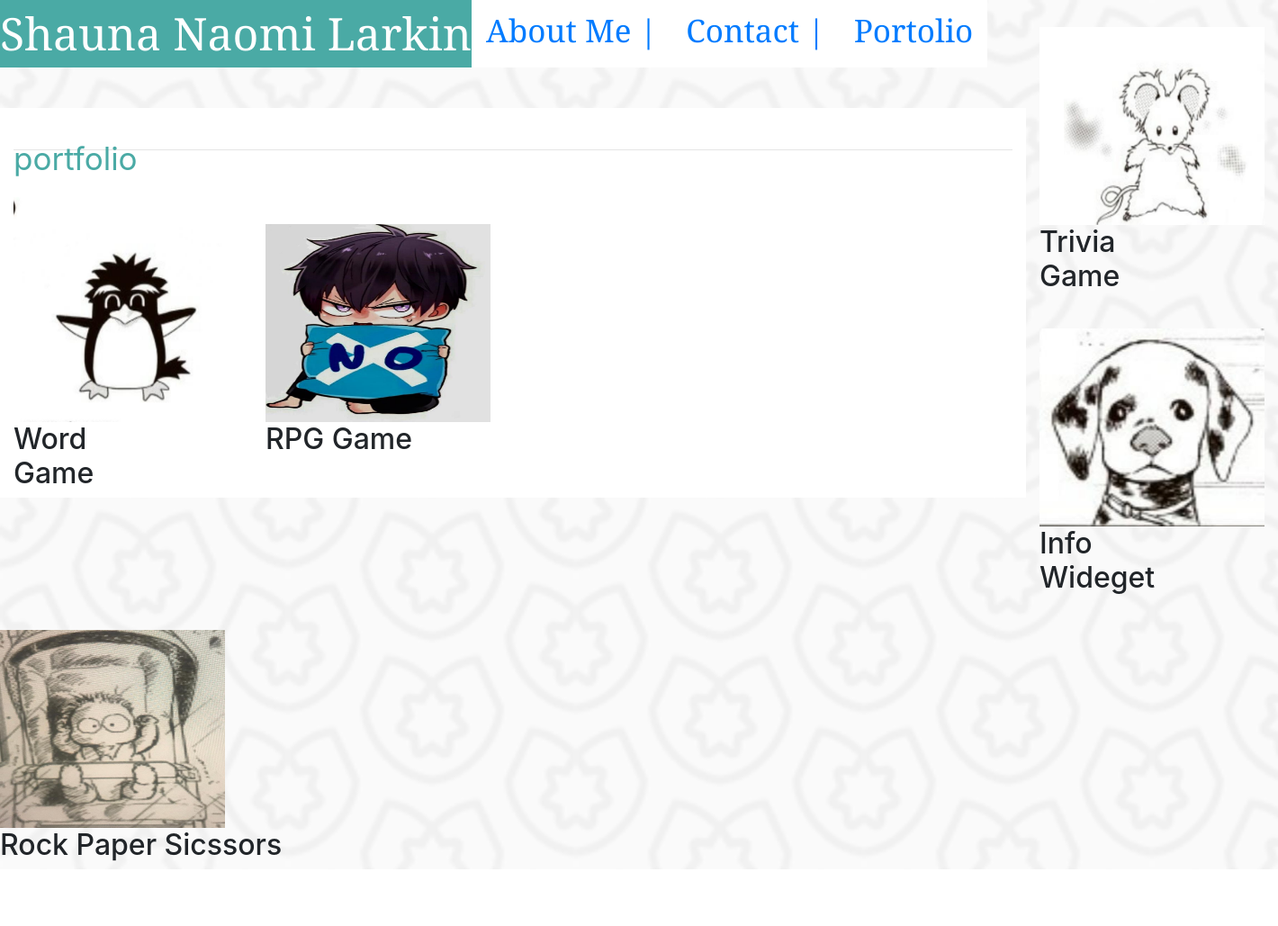
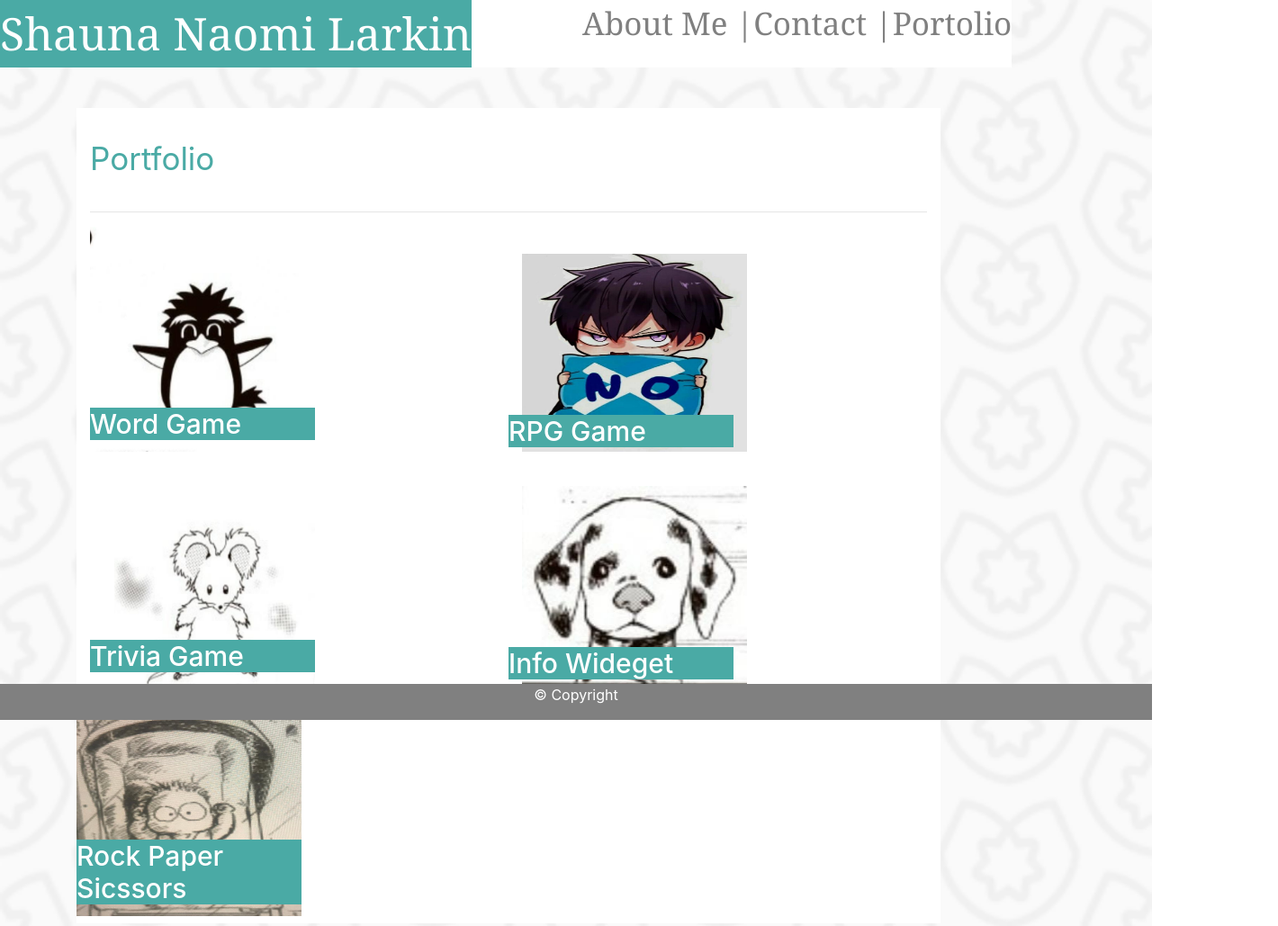
Before and after one commit to waterylime/Bootstrap-Portfolio, a plain HTML site: page portfolio.html in a window 1280 px wide. Shown: the top 1029 px of the page at 90% size, 1420 px wide, since content can reach past the window. Before the commit the page ends 966 px from the top, so only its background shows below. Drawn offline with nearby package versions, Linux system fonts and the light colour scheme.

Commit message:
bootstrap  pfolio is comeplete

```diff
--- a/assets/css/style.css
+++ b/assets/css/style.css
@@ -2,9 +2,8 @@ body {
 	background-image: url("../images/lilypads.png");
 	background-size: cover;
 	background-attachment: fixed;
-
 }
-.containerN{
+.containerN {
 	/* color: gray ; */
 	background-color: white;
 	float: left;
@@ -15,8 +14,8 @@ body {
 	/* padding-left: 420px; */
 	/* display: inline-block; */
 }
-.nav{
-    color: gray !important;
+.nav-item {
+	color: gray;
 	background-color: white;
 	float: left;
 	font-family: Georgia, 'Times New Roman', Times, serif;
@@ -24,7 +23,7 @@ body {
 	background-size: 50px;
 	height: 75px;
 	scroll-padding-left: 300px;
-
+	/* padding-left: 123px;  */
 }
 header {
 	float: left;
@@ -34,9 +33,12 @@ header {
 	color: white;
 	font-family: Georgia, 'Times New Roman', Times, serif;
 	font-size: 50px;
-    /* padding-right: 250px; */
+	/* padding-right: 123x;
+	padding-right: 123px; */
+	/* border-right: 123px; */
+	margin-right: 123px;
 }
-.title{
+.title {
 	color: #4aaaa5;
 	font-size: 35px;
 	float: left;
@@ -56,22 +58,26 @@ header {
 	float: left;
 	margin-left: 85px;
 }
-<!--start of index css>
+.fixed-bottom{
+	color: white;
+	text-align: center;
+	background-color: gray;
+	/* position: bottom;
+	position: relative; */
+	/* position: bottom; */
 
-
-img{
+}
+<!--start of index css >
+img {
 	float: left;
 }
-.info{
+.info {
 	float: left;
 	font-family: Arial, Helvetica, sans-serif;
 	font-size: 20px;
 }
 
-
-
-<--! Start css for contact>
-
+<--! Start css for contact >
 .form-group {
 	width: 960px;
 	float: left;
@@ -79,6 +85,10 @@ img{
 button {
 	background-color: #4aaaa5;
 	color: white;
+	height: 50px;
+	width: 70px;
+	font-size: 19px;
+	margin-left: 309px;
 }
 
 .down {
@@ -105,5 +115,26 @@ button {
 	/* padding-top: 25px; */
 }
 
+<--! start css for portfolio>
+.imageContainer {
+	width: 200px;
+	height: 200px;
+	background-image: url(assets/images/baby.JPG);
+}
+.image2 {
+	position: relative;
+	/* width: 50%; */
+	/* float: left; */
+}
 
-<--! :start css for portfolio>
+.words {
+	position: absolute;
+	position: bottom;
+	/* top: 350px;  */
+	bottom: 5px;
+	left: 0;
+	width: 250px;
+	color: white;
+	background-color: #4aaaa5;
+	font-size: 30px;
+}
--- a/portfolio.html
+++ b/portfolio.html
@@ -6,68 +6,91 @@
     <meta name="viewport" content="width=device-width, initial-scale=1.0">
     <meta http-equiv="X-UA-Compatible" content="ie=edge">
     <link rel="stylesheet" type="text/css" href="assets/css/reset.css">
-    <link rel="stylesheet" type="text/css" href="assets/css/style.css">
     <link rel="stylesheet" href="https://stackpath.bootstrapcdn.com/bootstrap/4.3.1/css/bootstrap.min.css"
         integrity="sha384-ggOyR0iXCbMQv3Xipma34MD+dH/1fQ784/j6cY/iJTQUOhcWr7x9JvoRxT2MZw1T" crossorigin="anonymous">
+    <link rel="stylesheet" type="text/css" href="assets/css/style.css">
 
-    <title>Document</title>
+    <title>Bootstrap-Portfolio</title>
 </head>
 
 <body>
     <div class=containerN>
         <header> Shauna Naomi Larkin </header>
         <ul class="nav">
-            <li class="nav-item">
-                <a class="nav-link active" href="./index.html">About Me |</a>
-            <li class="nav-item">
-                <a class="nav-link" href="./contact.html">Contact |</a>
+            <li>
+                <a class="nav-item" href="./index.html">About Me |</a>
+            <li>
+                <a class="nav-item" href="./contact.html">Contact |</a>
             </li>
-            <li class="nav-item">
-                <a class="nav-link" href="./portfolio.html">Portolio</a>
+            <li>
+                <a class="nav-item" href="./portfolio.html">Portolio</a>
             </li>
         </ul>
     </div>
 
  <div class="container">
+
+        <div class="row">
+
+            <div class="col-md-12">
+                <p class="title">Portfolio</p>
+            </div>
+        </div>
+
         <div class="row">
             <div class="col-md-12">
-                <p class="title">portfolio</p>
                 <hr class="section-headers-divider">
             </div>
         </div>
 
         <div class="row">
+
+            <div class="col-6">
                 <div class="image2">
-                <div class="col-md-6">
                     <img src="assets/images/penguin.jpg" height="250" width="250" />
                     <h2 class="words">Word Game<h2>
                 </div>
             </div>
-            <div class="col-md-6">
+
+            <div class="col-6">
                 <img src="assets/images/no.jpg" height="250" width="250" style="padding-top: 30px" />
                 <h2 class="words">RPG Game<h2>
             </div>
         </div>
-    </div>
+
     <div class="row">
+
+        <div class="col-6">
             <div class="image2">
-            <div class="col-md-6">
                 <img src="assets/images/mouse.jpg" height="250" width="250" style="padding-top: 30px">
                 <h2 class="words">Trivia Game<h2>
             </div>
-            <div class="col-md-6">
+        </div>
+
+        <div class="col-6">
+            <div>
                 <img src="assets/images/dog.jpg" height="250" width="250" style="padding-top: 30px" />
                 <h2 class="words">Info Wideget<h2>
             </div>
         </div>
-    </div>
+
         <div class="row">
+            <div class="col-12">
                 <div class="image2">
-            <div class="col-md-12">
                     <img src="assets/images/baby.JPG" height="250" width="250" style="padding-top: 30px" />
                     <h2 class="words">Rock Paper Sicssors<h2>
                 </div>
             </div>
         </div>
+    </div>
+</div>
 
+    <div class="fixed-bottom">
+        <footer>
+            <p> © Copyright</p>
+        </footer>
     </div>
+
+</body>
+
+</html>
```
Also changed, not shown: contact.html (+28 -9 lines), index.html (+25 -14 lines). Lines whose indentation alone changed are shown as unchanged.
